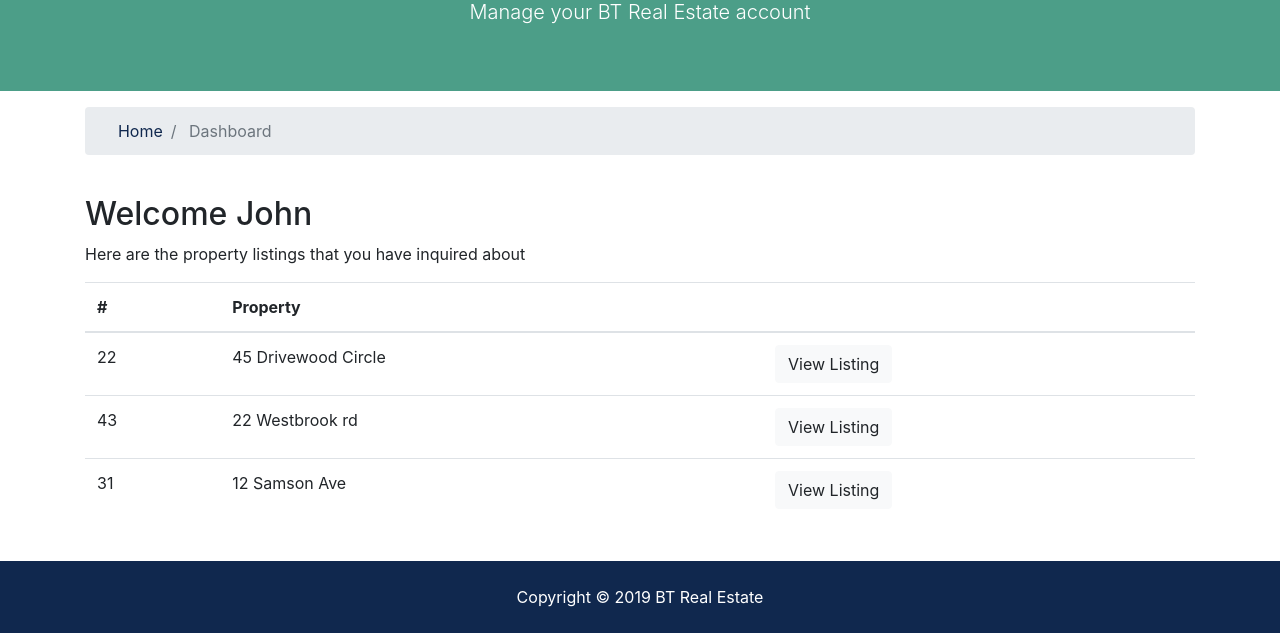
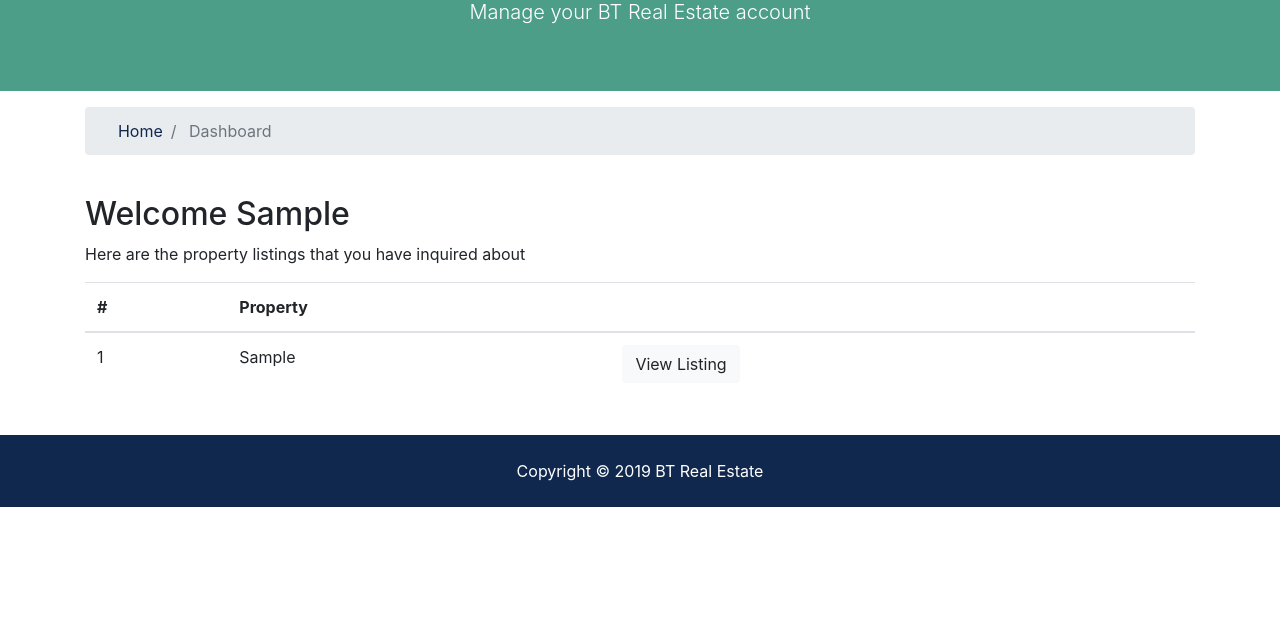
Before and after one commit to devinreeh/btre_project, a Django app: page /accounts/dashboard in a window 1280 px wide. Shown: the part 254-887 px from the top of the page. After the commit the page ends 761 px from the top, so only its background shows below. Run offline with Django 3.2, Linux system fonts and the light colour scheme; a user stored in the database is signed in; tables that the repository leaves empty hold one stand-in row (values such as "Sample post"); some libraries are stand-ins or nearby versions; some web fonts are replaced.

Commit message:
dashboard functionality

```diff
--- a/accounts/views.py
+++ b/accounts/views.py
@@ -1,6 +1,7 @@
 from django.shortcuts import render, redirect
 from django.contrib import messages
 from django.contrib.auth.models import auth, User
+from contacts.models import Contact
 
 def register(request):
     if request.method == 'POST':
@@ -68,4 +69,10 @@ def logout(request):
         return redirect('index')
 
 def dashboard(request):
-    return render(request, 'accounts/dashboard.html')
+    user_contacts = Contact.objects.order_by('-contact_date').filter(user_id=request.user.id)
+
+    context = {
+        'contacts': user_contacts
+    }
+
+    return render(request, 'accounts/dashboard.html', context)
--- a/templates/accounts/dashboard.html
+++ b/templates/accounts/dashboard.html
@@ -35,8 +35,10 @@
   <div class="container">
     <div class="row">
       <div class="col-md-12">
-        <h2>Welcome John</h2>
+        <h2>Welcome {{ user.first_name }}</h2>
         <p>Here are the property listings that you have inquired about</p>
+        {% if contacts %}
+        {% for contact in contacts %}
           <table class="table">
             <thead>
               <tr>
@@ -47,28 +49,18 @@
             </thead>
             <tbody>
               <tr>
-              <td>22</td>
-              <td>45 Drivewood Circle</td>
+                <td>{{ contact.id }}</td>
+                <td>{{ contact.listing }}</td>
                 <td>
-                <a class="btn btn-light" href="#">View Listing</a>
-              </td>
-            </tr>
-            <tr>
-              <td>43</td>
-              <td>22 Westbrook rd</td>
-              <td>
-                <a class="btn btn-light" href="#">View Listing</a>
-              </td>
-            </tr>
-            <tr>
-              <td>31</td>
-              <td>12 Samson Ave</td>
-              <td>
-                <a class="btn btn-light" href="#">View Listing</a>
+                  <a class="btn btn-light" href="{% url 'listing' contact.listing_id%}">View Listing</a>
                 </td>
               </tr>
             </tbody>
           </table>
+        {% endfor %}
+        {% else %}
+          <p> Hm... it seems you haven't contactd anyone about a property yet</p>
+        {% endif %}
       </div>
     </div>
   </div>
```
Lines whose indentation alone changed are shown as unchanged.
